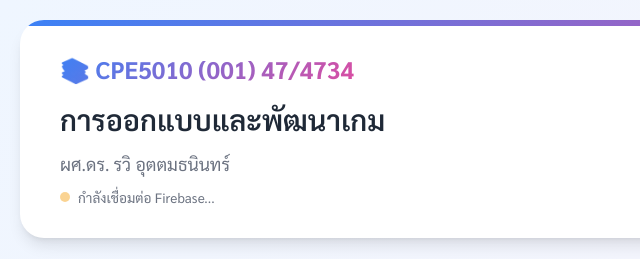
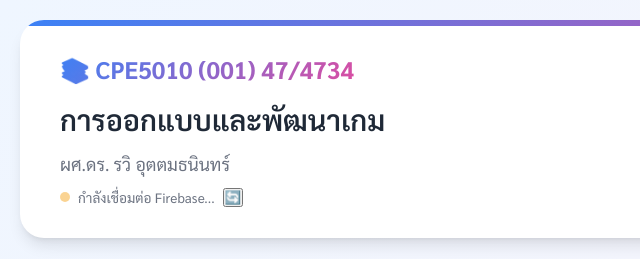
Before and after one commit to kchayta32/Dashboard_for_CPE5010, a plain HTML site: page index.html in a window 1280 px wide. Shown: the top 259 px of the page, 0-640 px from the left. Drawn offline with Linux system fonts and the light colour scheme; no server answers.

Commit message:
Update index.html

```diff
--- a/index.html
+++ b/index.html
@@ -22,6 +22,7 @@
                     <div class="firebase-status" id="firebaseStatus">
                         <span class="status-dot connecting"></span>
                         <span class="status-text">กำลังเชื่อมต่อ Firebase...</span>
+                        <button class="refresh-btn" onclick="refreshFromFirebase()" title="รีเฟรชข้อมูล">🔄</button>
                     </div>
                 </div>
                 <div class="header-actions">
```
